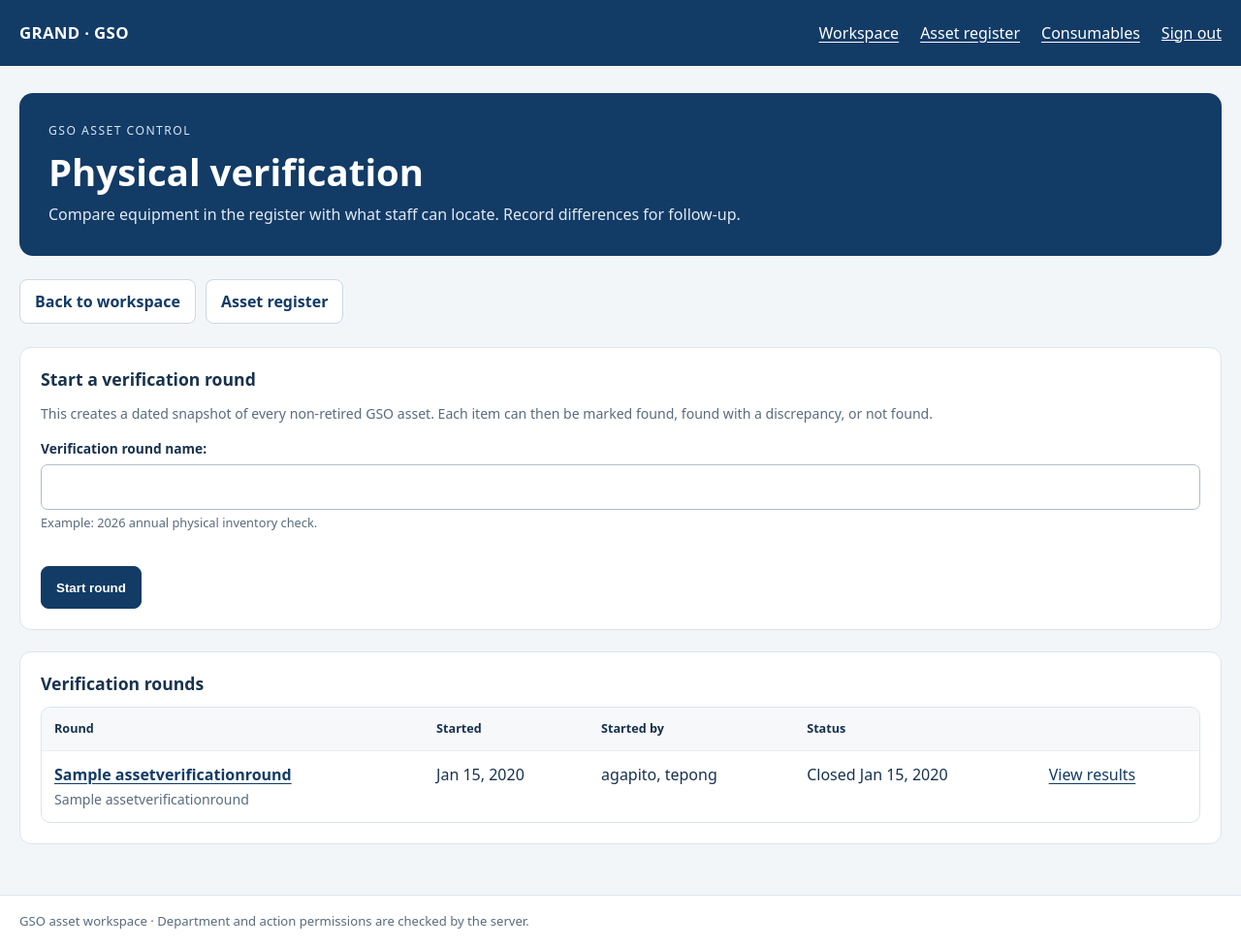
After one commit to tepong32/GSOv2, a Django app: page /inventory/verifications/ in a window 1280 px wide. The commit adds this page. Shown: the whole page at 97% size. Run offline with Django 5.2, Linux system fonts and the light colour scheme; a user stored in the database is signed in; data comes from the database, SQL or seed files in the repository; tables that the repository leaves empty hold one stand-in row (values such as "Sample post").

Commit message:
Add GSO physical asset verification rounds

```diff
--- a/inventory/forms.py
+++ b/inventory/forms.py
@@ -4,7 +4,7 @@ from django.utils import timezone
 from PIL import Image, UnidentifiedImageError
 from pathlib import Path
 from .access import department_model
-from .models import Asset, AssetDisposalCase, ConsumableItem, StockMovement
+from .models import Asset, AssetDisposalCase, AssetVerificationRecord, ConsumableItem, StockMovement
 
 
 MAX_DISPOSAL_FILE_BYTES = 15 * 1024 * 1024
@@ -155,6 +155,27 @@ class AssetTransferForm(forms.Form):
 
 class TransferCancellationForm(forms.Form):
     reason = forms.CharField(max_length=240, label="Why is this handoff being cancelled?")
+
+
+class AssetVerificationRoundForm(forms.Form):
+    title = forms.CharField(
+        max_length=160, label="Verification round name",
+        help_text="Example: 2026 annual physical inventory check.",
+    )
+
+
+class AssetVerificationRecordForm(forms.Form):
+    result = forms.ChoiceField(choices=tuple(choice for choice in AssetVerificationRecord.RESULT_CHOICES if choice[0] != AssetVerificationRecord.NOT_CHECKED))
+    observed_department = forms.CharField(required=False, max_length=160, label="Department where found")
+    observed_office = forms.CharField(required=False, max_length=160, label="Room / office / current custodian")
+    condition = forms.ChoiceField(choices=(("", "Select if assessed"),) + AssetVerificationRecord.CONDITION_CHOICES, required=False)
+    notes = forms.CharField(required=False, widget=forms.Textarea(attrs={"rows": 3}), label="Discrepancy or follow-up notes")
+
+    def clean(self):
+        cleaned = super().clean()
+        if cleaned.get("result") in (AssetVerificationRecord.DISCREPANCY, AssetVerificationRecord.NOT_FOUND) and not cleaned.get("notes", "").strip():
+            self.add_error("notes", "Add a brief note so GSO knows what needs follow-up.")
+        return cleaned
 
 
 class AssetDisposalRequestForm(forms.Form):
--- /dev/null
+++ b/inventory/templates/inventory/asset_verification_list.html
@@ -0,0 +1,8 @@
+{% extends "inventory/base.html" %}
+{% block title %}Physical verification{% endblock %}
+{% block content %}
+<header class="hero"><div><p class="eyebrow">GSO asset control</p><h1>Physical verification</h1><p>Compare equipment in the register with what staff can locate. Record differences for follow-up.</p></div></header>
+<nav class="quick-links"><a href="{% url 'inventory:dashboard' %}">Back to workspace</a><a href="{% url 'inventory:asset-list' %}">Asset register</a></nav>
+{% if can_start %}<section class="panel"><h2>Start a verification round</h2><p class="muted">This creates a dated snapshot of every non-retired GSO asset. Each item can then be marked found, found with a discrepancy, or not found.</p><form method="post" class="form-grid">{% csrf_token %}{% for field in form %}<div class="field full">{{ field.label_tag }}{{ field }}{% if field.help_text %}<span class="helptext">{{ field.help_text }}</span>{% endif %}{{ field.errors }}</div>{% endfor %}<div class="actions field full"><button class="button primary" type="submit">Start round</button></div></form></section>{% endif %}
+<section class="panel"><h2>Verification rounds</h2>{% if rounds %}<div class="table-wrap"><table><thead><tr><th>Round</th><th>Started</th><th>Started by</th><th>Status</th><th></th></tr></thead><tbody>{% for round in rounds %}<tr><td><a href="{% url 'inventory:asset-verification-detail' round.pk %}"><strong>{{ round.title }}</strong></a><br><span class="muted">{{ round.department_label }}</span></td><td>{{ round.created_at|date:"M j, Y" }}</td><td>{{ round.created_by|default:"Unknown" }}</td><td>{% if round.closed_at %}Closed {{ round.closed_at|date:"M j, Y" }}{% else %}Open{% endif %}</td><td><a href="{% url 'inventory:asset-verification-detail' round.pk %}">View results</a></td></tr>{% endfor %}</tbody></table></div>{% else %}<p class="muted">No verification rounds yet.</p>{% endif %}</section>
+{% endblock %}
--- a/inventory/templates/inventory/dashboard.html
+++ b/inventory/templates/inventory/dashboard.html
@@ -14,6 +14,7 @@
   {% if can_view_stock %}<a href="{% url 'inventory:consumable-list' %}">Open consumables</a>{% endif %}
   {% if can_view_transfers %}<a href="{% url 'inventory:asset-transfer-list' %}">Asset handoffs{% if pending_transfer_count %} ({{ pending_transfer_count }} pending){% endif %}</a>{% endif %}
   {% if can_view_disposals %}<a href="{% url 'inventory:asset-disposal-list' %}">Disposal requests{% if open_disposal_count %} ({{ open_disposal_count }} open){% endif %}</a>{% endif %}
+  {% if can_view_verifications %}<a href="{% url 'inventory:asset-verification-list' %}">Physical verification{% if open_verification_count %} ({{ open_verification_count }} open){% endif %}</a>{% endif %}
   {% if can_add %}<a class="button primary" href="{% url 'inventory:asset-create' %}">Add an asset</a>{% endif %}
 </nav>
 <section class="metrics" aria-label="Asset overview">
@@ -28,6 +29,7 @@
   {% if can_view_stock %}<article class="module"><span class="pill available">Available</span><h3>Consumable supplies</h3><p>Record stock received and issued by department. FIFO lot tracking is optional per item.</p><a class="button primary" href="{% url 'inventory:consumable-list' %}">Open consumables</a></article>{% endif %}
   {% if can_view_transfers %}<article class="module"><span class="pill available">Available</span><h3>Asset handoffs</h3><p>Send an asset to another department and record its receipt.</p><a class="button primary" href="{% url 'inventory:asset-transfer-list' %}">Review handoffs{% if pending_transfer_count %} ({{ pending_transfer_count }} pending){% endif %}</a></article>{% endif %}
   {% if can_view_disposals %}<article class="module"><span class="pill available">Available</span><h3>Disposal requests</h3><p>Send asset condition photos and a signed form to GSO for review.</p><a class="button primary" href="{% url 'inventory:asset-disposal-list' %}">Open requests{% if open_disposal_count %} ({{ open_disposal_count }} open){% endif %}</a></article>{% endif %}
+  {% if can_view_verifications %}<article class="module"><span class="pill available">Available</span><h3>Physical verification</h3><p>Check assets against the register and record location, condition, and discrepancies.</p><a class="button primary" href="{% url 'inventory:asset-verification-list' %}">Open verification{% if open_verification_count %} ({{ open_verification_count }} open){% endif %}</a></article>{% endif %}
   <article class="module"><span class="pill">Planned</span><h3>Procurement and suppliers</h3><p>Follow purchase references, delivery details, and supplier information.</p><span class="muted">Planned workspace · not connected yet</span></article>
   <article class="module"><span class="pill">Planned</span><h3>Maintenance requests</h3><p>Coordinate equipment concerns and retain repair history against an asset.</p><span class="muted">Planned workspace · not connected yet</span></article>
 </section>
--- a/inventory/urls.py
+++ b/inventory/urls.py
@@ -19,6 +19,9 @@ urlpatterns = [
     path("<int:pk>/disposal-request/", views.asset_disposal_request, name="asset-disposal-request"),
     path("disposals/<int:pk>/", views.asset_disposal_detail, name="asset-disposal-detail"),
     path("disposal-attachments/<int:pk>/", views.disposal_attachment_download, name="disposal-attachment-download"),
+    path("verifications/", views.asset_verification_list, name="asset-verification-list"),
+    path("verifications/<int:pk>/", views.asset_verification_detail, name="asset-verification-detail"),
+    path("verifications/records/<int:pk>/", views.asset_verification_record, name="asset-verification-record"),
     path("export/assets.csv", views.asset_export, name="asset-export"),
     path("consumables/", views.consumable_list, name="consumable-list"),
     path("consumables/export/movements.csv", views.stock_export, name="stock-export"),
--- a/inventory/views.py
+++ b/inventory/views.py
@@ -13,19 +13,25 @@ from .access import (
     _is_gso_department, asset_access_required, asset_in_scope, can,
     can_acknowledge_asset_transfer, can_request_asset_disposal,
     can_review_asset_disposal, can_stock, can_transfer_asset, can_view_audit,
+    can_manage_asset_verification,
     department_for_user, department_model, gso_department_for_user,
 )
 from .forms import (
     AssetDisposalRequestForm, AssetDisposalResponseForm, AssetDisposalReviewForm,
     AssetForm, AssetTransferForm, ConsumableItemForm, StockAdjustmentForm,
     StockIssueForm, StockReceiptForm, TransferCancellationForm,
+    AssetVerificationRoundForm, AssetVerificationRecordForm,
 )
-from .models import Asset, AssetDisposalAttachment, AssetDisposalCase, AssetTransfer, ConsumableItem, StockMovement
+from .models import (
+    Asset, AssetDisposalAttachment, AssetDisposalCase, AssetTransfer,
+    AssetVerificationRecord, AssetVerificationRound, ConsumableItem, StockMovement,
+)
 from .services import (
     acknowledge_asset_transfer, cancel_asset_transfer, create_asset,
     create_asset_transfer, create_consumable, record_stock_movement,
     respond_to_disposal_case, review_asset_disposal_case,
     submit_asset_disposal_request, update_asset, update_consumable,
+    start_asset_verification_round, record_asset_verification, close_asset_verification_round,
 )
 
 
@@ -66,6 +72,9 @@ def dashboard(request):
             AssetDisposalCase.SUBMITTED, AssetDisposalCase.UNDER_REVIEW,
             AssetDisposalCase.NEEDS_INFORMATION, AssetDisposalCase.AUTHORIZED,
         )).count() if can_review_asset_disposal(request.user) or can_request_asset_disposal(request.user) else 0,
+        "can_view_verifications": any(can_manage_asset_verification(request.user, action) for action in ("start", "record", "close")),
+        "open_verification_count": _verification_round_queryset(request.user).filter(closed_at__isnull=True).count()
+        if any(can_manage_asset_verification(request.user, action) for action in ("start", "record", "close")) else 0,
     })
 
 
@@ -275,6 +284,87 @@ def asset_transfer_cancel(request, pk):
     else:
         messages.error(request, "Enter a reason before cancelling the handoff.")
     return redirect("inventory:asset-transfer-list")
+
+
+def _verification_round_queryset(user):
+    rounds = AssetVerificationRound.objects.select_related("created_by", "closed_by")
+    if user.is_superuser:
+        return rounds
+    department = gso_department_for_user(user)
+    return rounds.filter(department_id=department.pk) if department else rounds.none()
+
+
+@asset_access_required("view")
+def asset_verification_list(request):
+    if not any(can_manage_asset_verification(request.user, action) for action in ("start", "record", "close")):
+        raise PermissionDenied
+    form = AssetVerificationRoundForm(request.POST or None) if can_manage_asset_verification(request.user, "start") else None
+    if request.method == "POST":
+        if not form or not form.is_valid():
+            return render(request, "inventory/asset_verification_list.html", {"rounds": _verification_round_queryset(request.user), "form": form, "can_start": bool(form)})
+        try:
+            verification_round = start_asset_verification_round(actor=request.user, title=form.cleaned_data["title"])
+        except (PermissionDenied, ValidationError) as error:
+            form.add_error(None, error)
+        else:
+            messages.success(request, "Verification round created with a snapshot of all active GSO assets.")
+            return redirect("inventory:asset-verification-detail", pk=verification_round.pk)
+    return render(request, "inventory/asset_verification_list.html", {
+        "rounds": _verification_round_queryset(request.user), "form": form,
+        "can_start": can_manage_asset_verification(request.user, "start"),
+    })
+
+
+@asset_access_required("view")
+def asset_verification_detail(request, pk):
+    if not any(can_manage_asset_verification(request.user, action) for action in ("start", "record", "close")):
+        raise PermissionDenied
+    verification_round = get_object_or_404(_verification_round_queryset(request.user), pk=pk)
+    records = verification_round.records.select_related("verified_by")
+    counts = {key: records.filter(result=key).count() for key, _ in AssetVerificationRecord.RESULT_CHOICES}
+    if request.method == "POST":
+        if not can_manage_asset_verification(request.user, "close"):
+            raise PermissionDenied
+        try:
+            close_asset_verification_round(actor=request.user, verification_round=verification_round)
+        except (PermissionDenied, ValidationError) as error:
+            messages.error(request, str(error))
+        else:
+            messages.success(request, "Verification round closed. Its recorded results remain available for review.")
+        return redirect("inventory:asset-verification-detail", pk=verification_round.pk)
+    return render(request, "inventory/asset_verification_detail.html", {
+        "verification_round": verification_round, "records": records,
+        "counts": counts, "can_record": can_manage_asset_verification(request.user, "record"),
+        "can_close": can_manage_asset_verification(request.user, "close"),
+    })
+
+
+@asset_access_required("view")
+def asset_verification_record(request, pk):
+    if not can_manage_asset_verification(request.user, "record"):
+        raise PermissionDenied
+    record = get_object_or_404(
+        AssetVerificationRecord.objects.select_related("verification_round"),
+        pk=pk, verification_round__in=_verification_round_queryset(request.user),
+    )
+    form = None if record.verification_round.closed_at else AssetVerificationRecordForm(request.POST or None, initial={
+        "result": record.result if record.result != AssetVerificationRecord.NOT_CHECKED else "",
+        "observed_department": record.observed_department,
+        "observed_office": record.observed_office,
+        "condition": record.condition,
+        "notes": record.notes,
+    })
+    if request.method == "POST" and form and form.is_valid():
+        try:
+            record_asset_verification(actor=request.user, record=record, data=form.cleaned_data)
+        except (PermissionDenied, ValidationError) as error:
+            form.add_error(None, error)
+        else:
+            messages.success(request, "Physical check recorded in the verification history.")
+            return redirect("inventory:asset-verification-detail", pk=record.verification_round_id)
+    return render(request, "inventory/asset_verification_record.html", {
+        "record": record, "form": form, "events": record.events.select_related("actor").all(),
+    })
 
 
 def _disposal_queryset(user):
```
Also changed, not shown: inventory/access.py (+9 -0 lines), inventory/models.py (+91 -0 lines), inventory/services.py (+91 -2 lines), inventory/templates/inventory/asset_verification_detail.html (added, +9 -0 lines), inventory/templates/inventory/asset_verification_record.html (added, +9 -0 lines), README.md, inventory/migrations/0009_alter_asset_options_assetverificationrecord_and_more.py (added).
